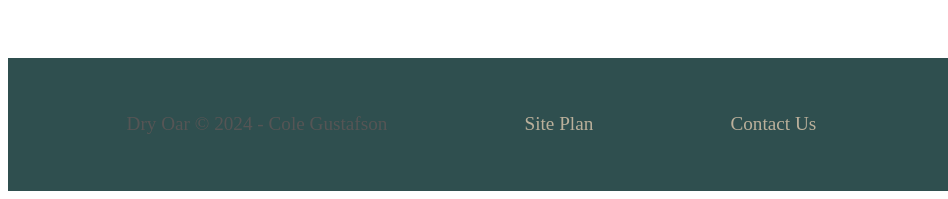
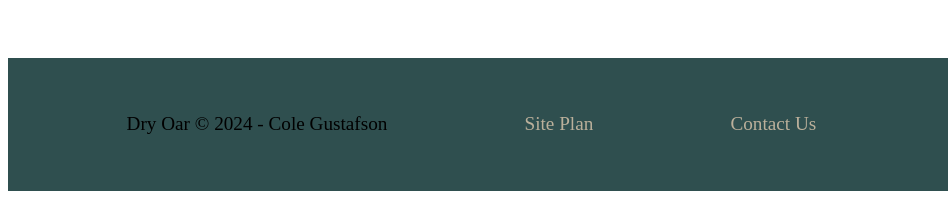
Before and after one commit to cdgustaf/WDD130, a plain HTML site: page wwr/index.html in a window 1280 px wide. Shown: the part 3292-3491 px from the top of the page, 0-948 px from the left. Drawn offline with Linux system fonts and the light colour scheme; files whose address does not match are found by name.

Commit message:
color changes

```diff
--- a/wwr/styles/style.css
+++ b/wwr/styles/style.css
@@ -308,7 +308,7 @@ nav {
   p {
     font-size: 1rem;
     line-height: 1.5;
-    color: #555;
+    color: black;
   }
 
 
```
